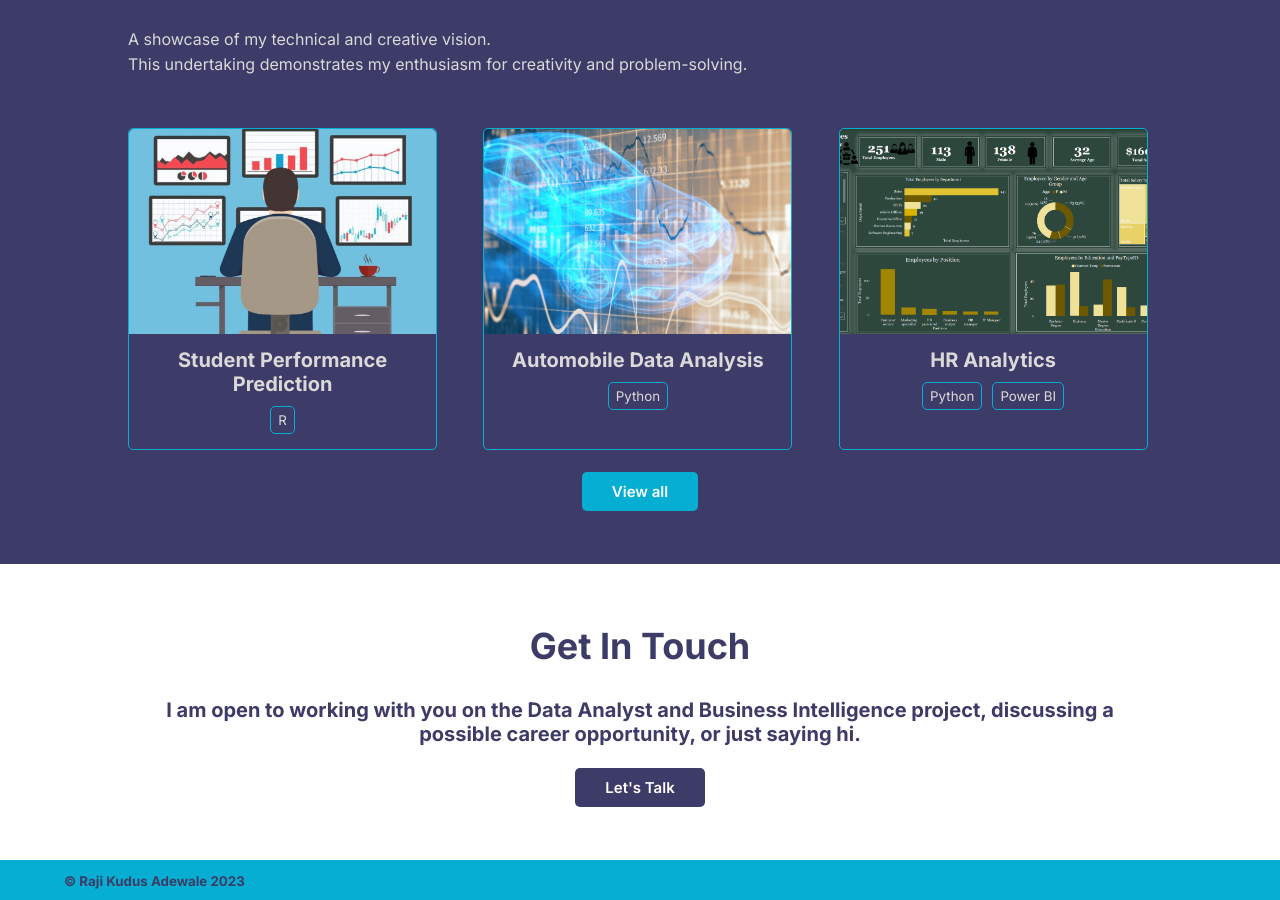
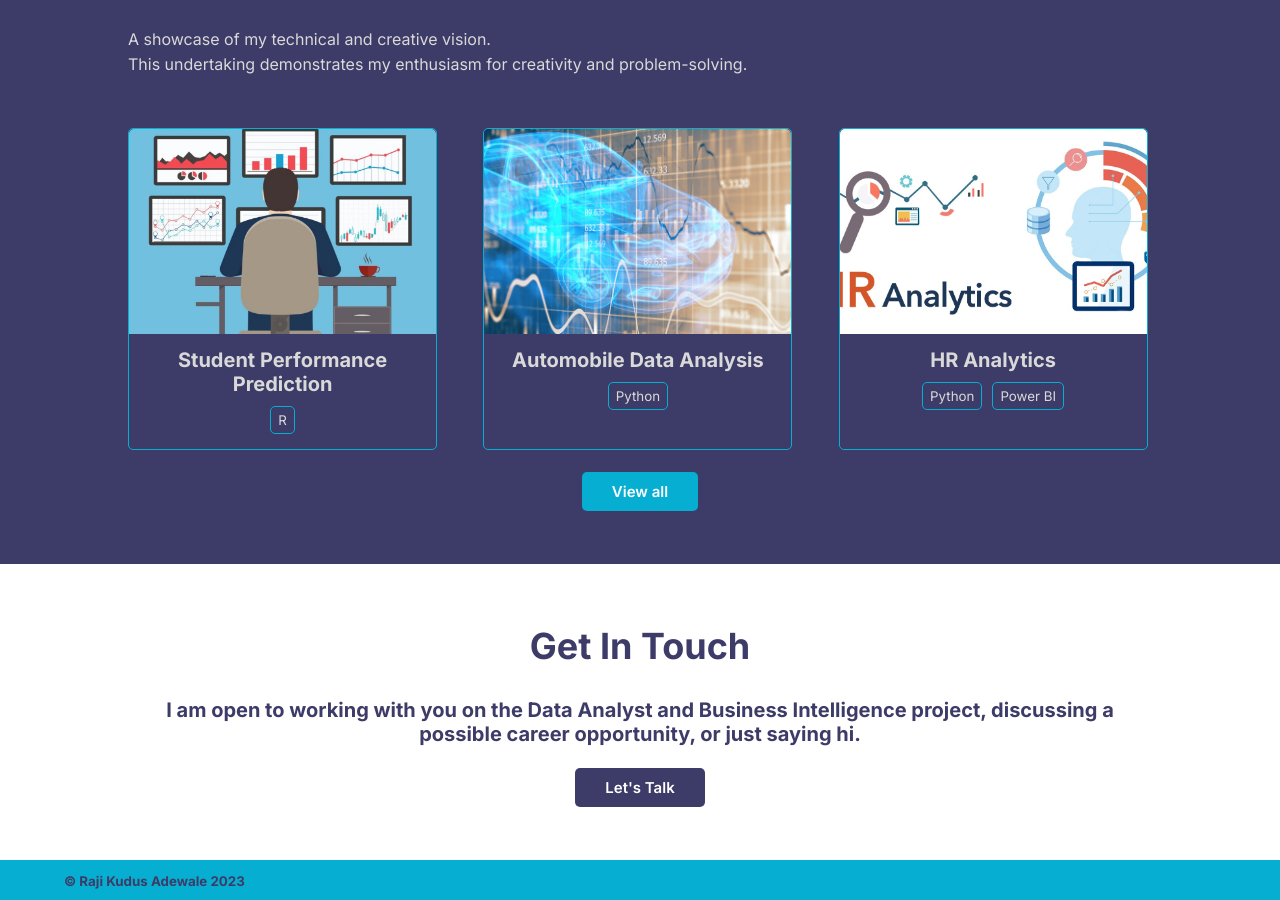
Before and after one commit to rajikudusadewale/Portfolio, a plain HTML site: page index.html in a window 1280 px wide. Shown: the part 1203-2103 px from the top of the page. Drawn offline with Linux system fonts and the light colour scheme.

Commit message:
index page featured img fixed

```diff
--- a/index.html
+++ b/index.html
@@ -192,7 +192,7 @@
 
             <div class="card">
                 <div class="img">
-                    <img src="projects/assets/hr-analytics.png" alt="HR-Analytic">
+                    <img src="assets/featuredIMG/HR-Analytics.jpg" alt="HR-Analytic">
                 </div>
                 <div class="content">
                     <a href="projects/hr-analytics">
```
